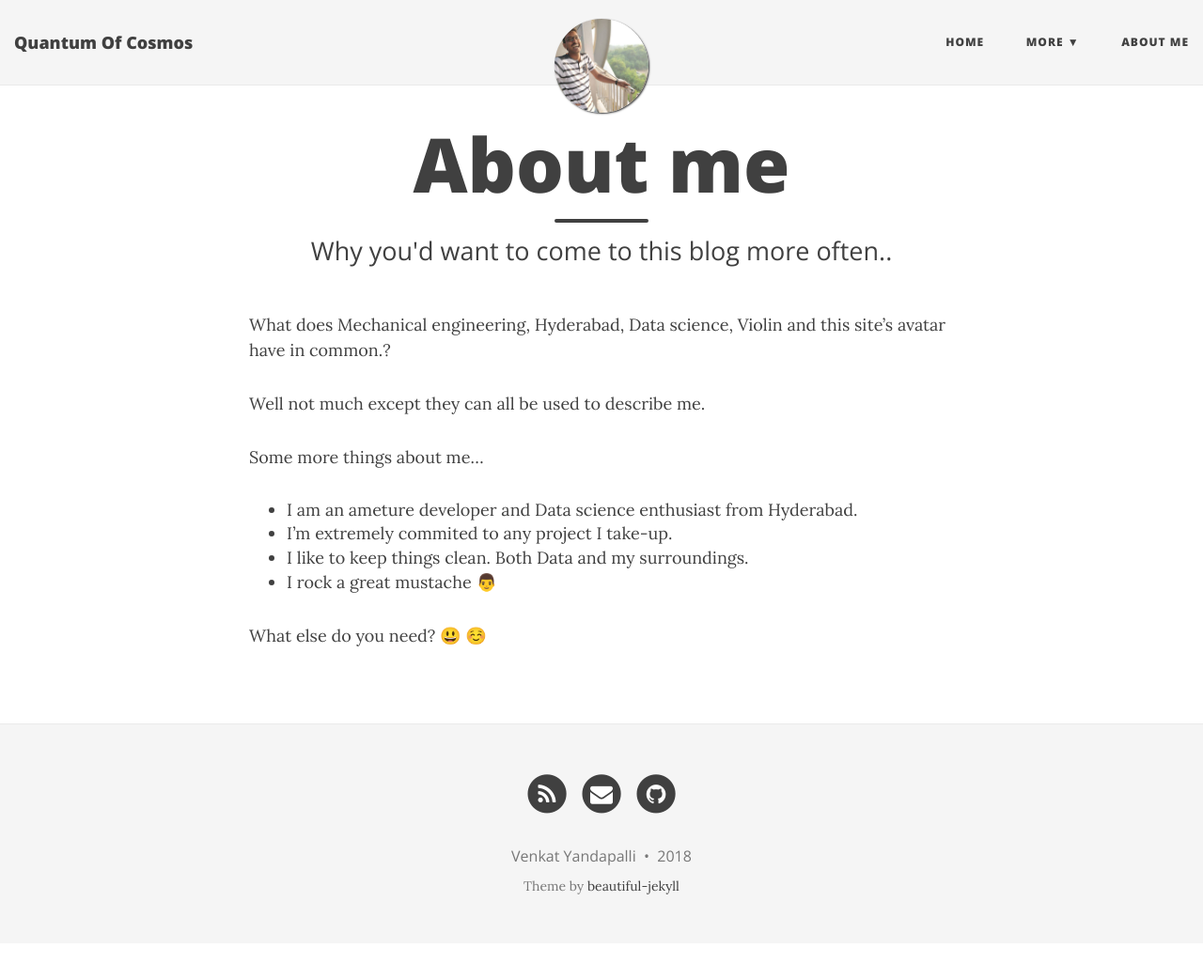
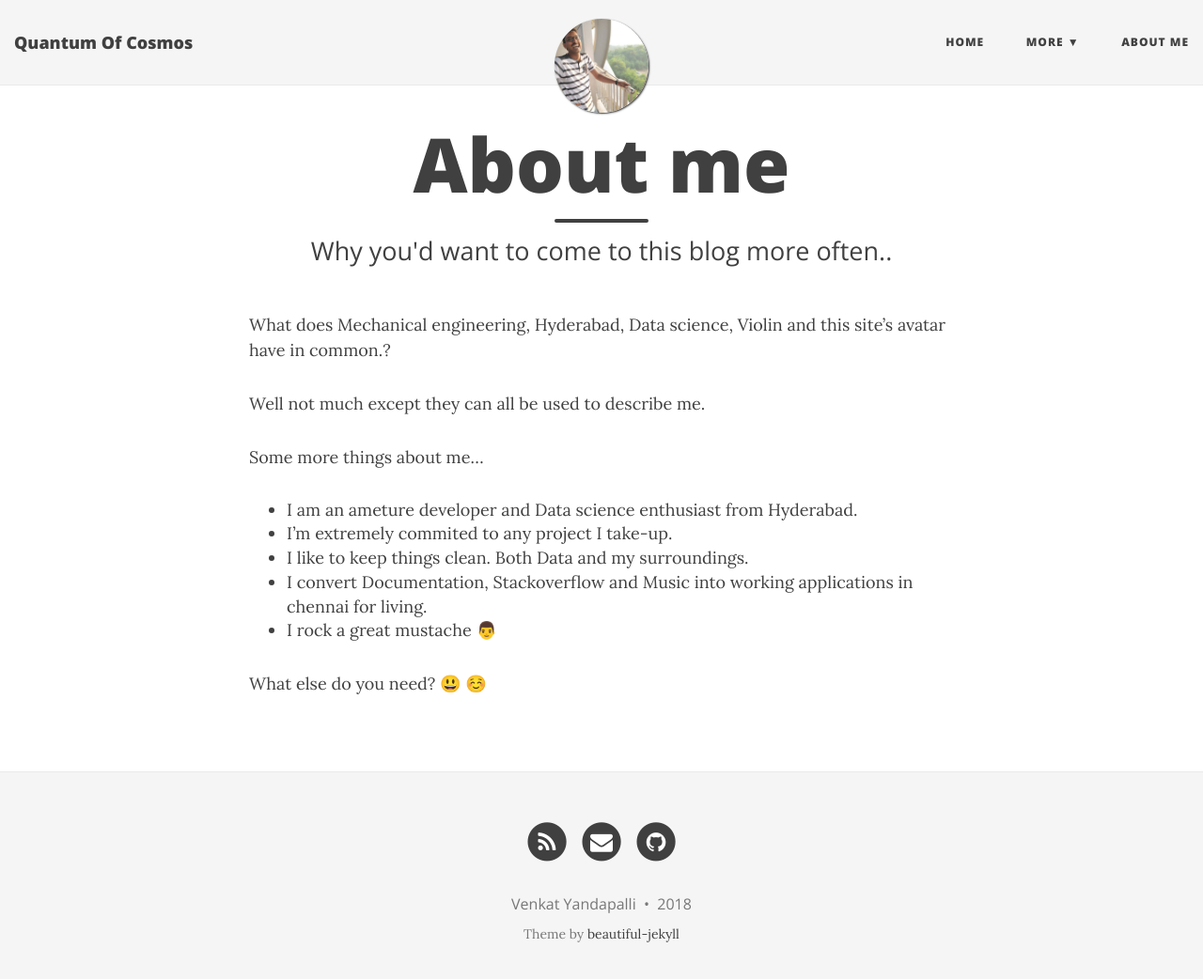
Before and after one commit to Quantumofcosmos/quantumofcosmos.github.io, a Jekyll site: the page built from aboutme.md, in a window 1280 px wide and 1055 px high. Shown: the top 1042 px of the window at 94% size. Built offline with Jekyll 4.4.1, drawn with Linux system fonts in a browser that asks for light colours; nearby versions of some CDN libraries; emoji names are drawn with the system emoji font.

Commit message:
added living

```diff
--- a/aboutme.md
+++ b/aboutme.md
@@ -13,6 +13,7 @@ Some more things about me...
 - I am an ameture developer and Data science enthusiast from Hyderabad.
 - I'm extremely commited to any project I take-up.
 - I like to keep things clean. Both Data and my surroundings.
+- I convert Documentation, Stackoverflow and Music into working applications in chennai for living.
 - I rock a great mustache  :man:
 
 
```
